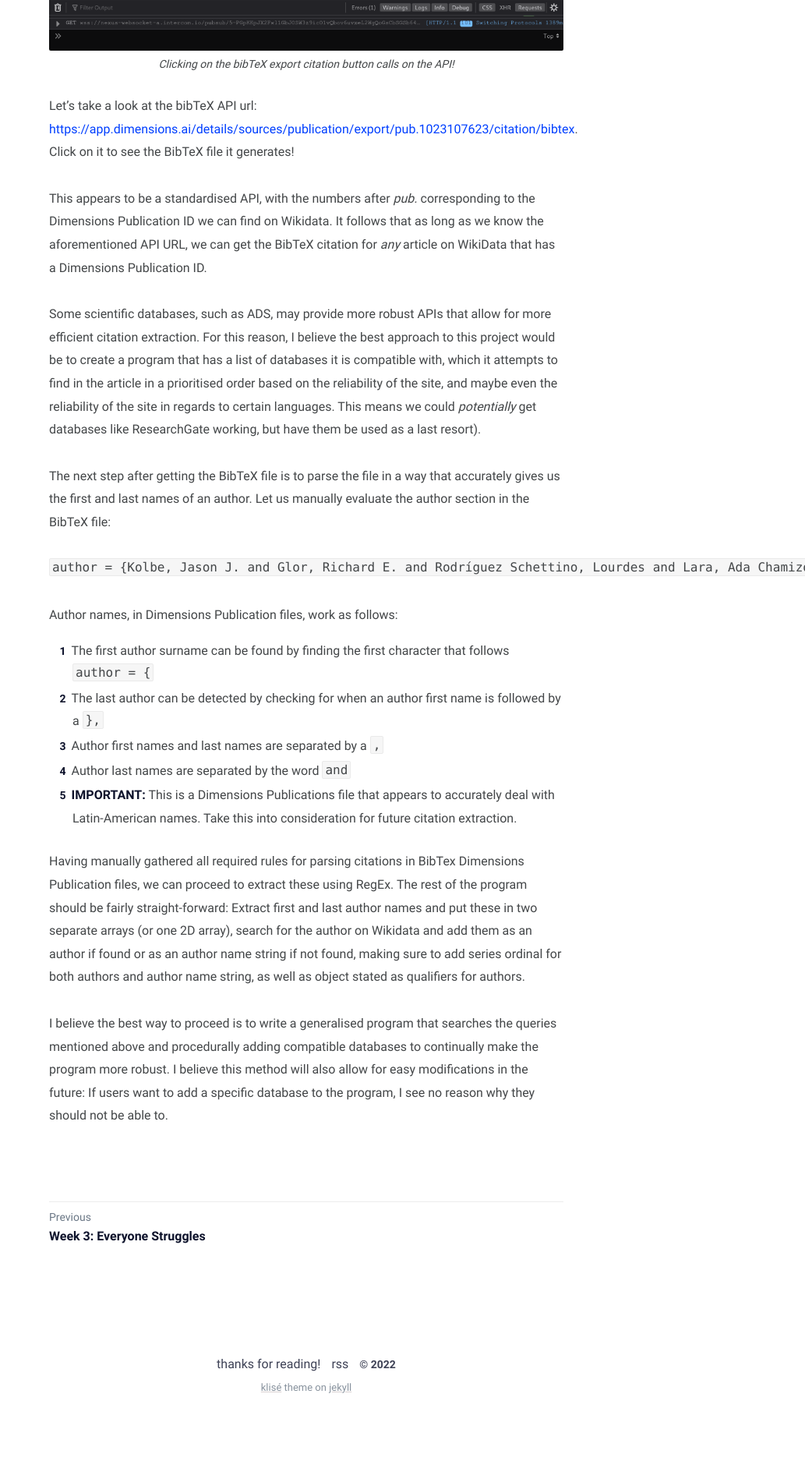
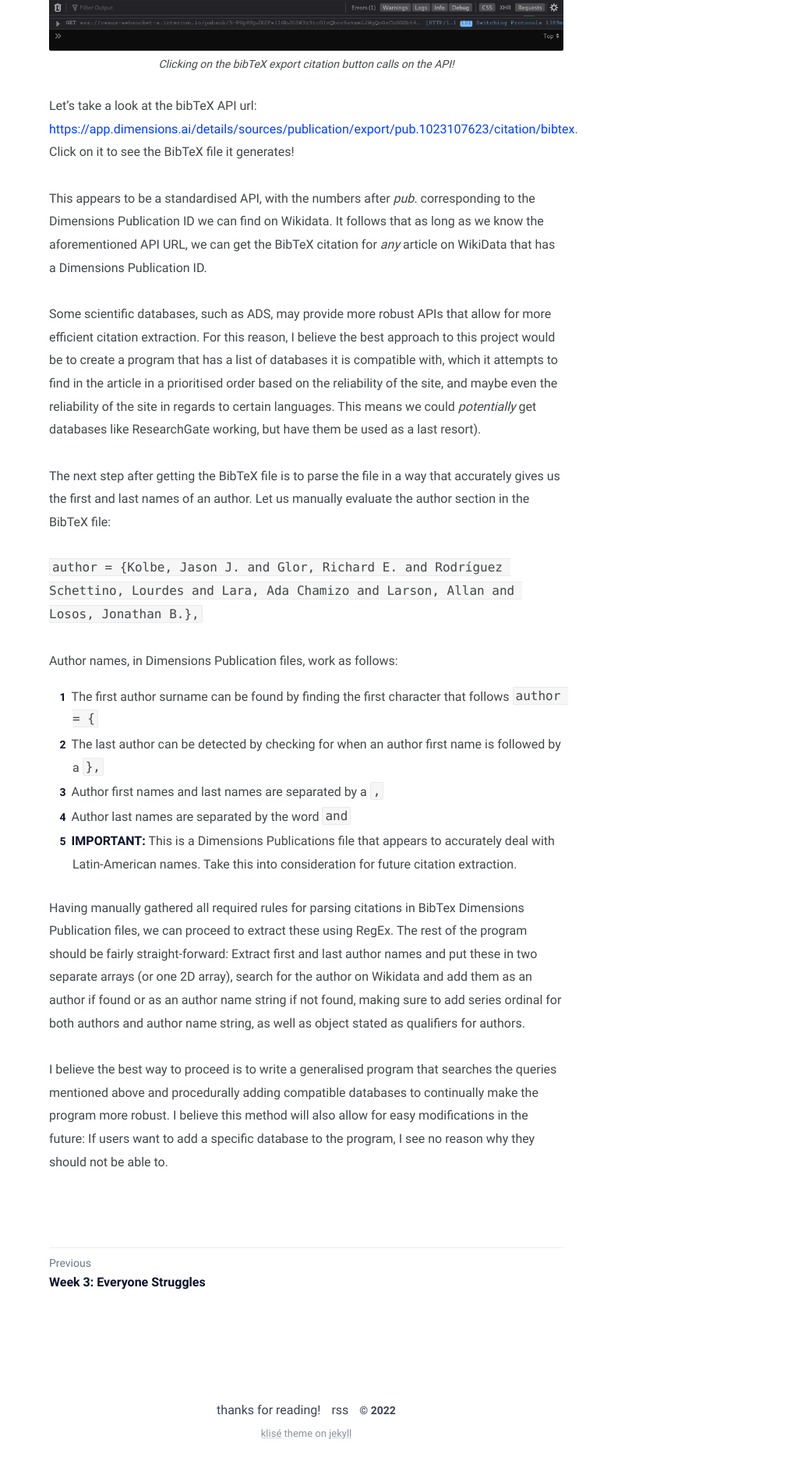
Before and after one commit to colonelsheep/outreachy24-blog, a Jekyll site: the page built from _posts/citation-extraction-guide/2022-06-20-citation-extraction-guide.md, in a window 1280 px wide. Shown: the part 1951-3834 px from the top of the page at 78% size, without its empty margins (247-1280 px from the left). Built offline with Jekyll 4.4.1, drawn with Linux system fonts in a browser that asks for light colours; before the commit the page ends 3775 px from its top, so only the background shows below that.

Commit message:
again...

```diff
--- a/_sass/klise/_base.scss
+++ b/_sass/klise/_base.scss
@@ -341,7 +341,7 @@ table {
   }
 }
 
-pre {
+code {
 	white-space : pre-wrap !important;
 }
 
--- a/_sass/klise/_post.scss
+++ b/_sass/klise/_post.scss
@@ -86,6 +86,10 @@
       font-size: $small-font-size;
     }
   }
+
+  code {
+	white-space : pre-wrap !important;
+}
 
   a {
     color: $text-link-blue;
```
